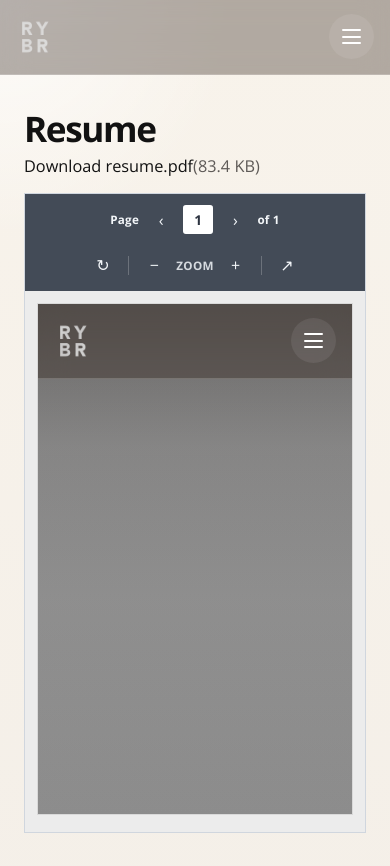
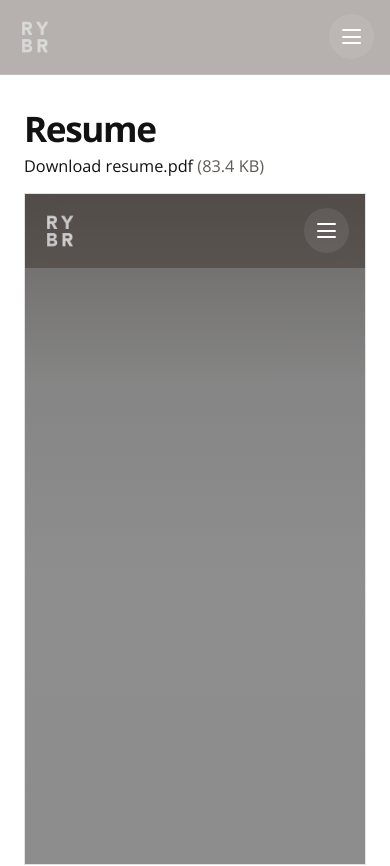
Before and after one commit to Ryanline/Ryanline.github.io, an Angular app: page /resume in a window 390 px wide. Shown: the top 866 px of the page. Built offline with nearby package versions, Linux system fonts and the light colour scheme.

Commit message:
Simplify resume viewer and page backgrounds

```diff
--- a/src/app/about-page.component.ts
+++ b/src/app/about-page.component.ts
@@ -4,7 +4,7 @@ import { Component } from '@angular/core';
   selector: 'app-about-page',
   standalone: true,
   template: `
-    <section class="page-section">
+    <section class="page-section page-section-plain">
       <div class="page-container prose-panel">
         <div class="section-heading section-heading-tight">
           <h2>About</h2>
--- a/src/app/contact-page.component.ts
+++ b/src/app/contact-page.component.ts
@@ -6,7 +6,7 @@ import { FormsModule } from '@angular/forms';
   standalone: true,
   imports: [FormsModule],
   template: `
-    <section class="page-section">
+    <section class="page-section page-section-plain">
       <div class="page-container contact-layout">
         <div class="section-heading section-heading-tight">
           <h2>Contact</h2>
@@ -34,7 +34,7 @@ import { FormsModule } from '@angular/forms';
               <textarea name="message" rows="8" [(ngModel)]="form.message" required></textarea>
             </label>
 
-            <button class="button button-primary" type="submit">Send Message</button>
+            <button class="button button-dark" type="submit">Send Message</button>
           </form>
         </div>
       </div>
--- a/src/app/resume-page.component.ts
+++ b/src/app/resume-page.component.ts
@@ -4,7 +4,7 @@ import { Component } from '@angular/core';
   selector: 'app-resume-page',
   standalone: true,
   template: `
-    <section class="page-section">
+    <section class="page-section page-section-plain">
       <div class="resume-page-shell">
         <div class="section-heading section-heading-tight resume-heading">
           <h2>Resume</h2>
@@ -12,40 +12,14 @@ import { Component } from '@angular/core';
 
         <p class="resume-download-line">
           <a href="/resume.pdf" download>Download resume.pdf</a>
-          <span>({{ resumeSizeLabel }})</span>
+          <span> ({{ resumeSizeLabel }})</span>
         </p>
 
-        <div class="resume-viewer" aria-label="Resume preview">
-          <div class="resume-toolbar" aria-hidden="true">
-            <div class="resume-toolbar-group">
-              <span class="resume-toolbar-label">Page</span>
-              <button class="resume-toolbar-button" type="button">&lsaquo;</button>
-              <div class="resume-toolbar-pagebox">1</div>
-              <button class="resume-toolbar-button" type="button">&rsaquo;</button>
-              <span class="resume-toolbar-label">of 1</span>
-            </div>
-
-            <div class="resume-toolbar-group">
-              <button class="resume-toolbar-button" type="button">&#8635;</button>
-              <span class="resume-toolbar-separator"></span>
-              <button class="resume-toolbar-button" type="button">&minus;</button>
-              <span class="resume-toolbar-label resume-toolbar-zoom">ZOOM</span>
-              <button class="resume-toolbar-button" type="button">+</button>
-              <span class="resume-toolbar-separator"></span>
-              <a class="resume-toolbar-button resume-toolbar-link" href="/resume.pdf" target="_blank" rel="noopener">
-                &#8599;
-              </a>
-            </div>
-          </div>
-
-          <div class="resume-document-shell">
-            <iframe
-              class="resume-frame"
-              src="/resume.pdf"
-              title="Ryan Brooks resume PDF preview"
-            ></iframe>
-          </div>
-        </div>
+        <iframe
+          class="resume-frame"
+          src="/resume.pdf"
+          title="Ryan Brooks resume PDF preview"
+        ></iframe>
       </div>
     </section>
   `,
--- a/src/styles.css
+++ b/src/styles.css
@@ -285,6 +285,10 @@ select {
   padding-top: 7rem;
 }
 
+.page-section-plain {
+  background: #ffffff;
+}
+
 .page-container,
 .section-heading,
 .project-grid,
@@ -435,7 +439,7 @@ select {
 }
 
 .resume-page-shell {
-  max-width: 48rem;
+  max-width: min(92vw, 86rem);
 }
 
 .resume-heading {
@@ -463,83 +467,10 @@ select {
   text-decoration: underline;
 }
 
-.resume-viewer {
-  border: 1px solid #d0d6de;
-  background: #eef1f4;
-}
-
-.resume-toolbar {
-  display: flex;
-  align-items: center;
-  justify-content: space-between;
-  gap: 1rem;
-  padding: 0.7rem 0.9rem;
-  background: #434b57;
-  color: #f3f6f9;
-}
-
-.resume-toolbar-group {
-  display: flex;
-  align-items: center;
-  gap: 0.45rem;
-}
-
-.resume-toolbar-label {
-  font-size: 0.73rem;
-  font-weight: 700;
-  letter-spacing: 0.02em;
-}
-
-.resume-toolbar-zoom {
-  opacity: 0.84;
-}
-
-.resume-toolbar-button,
-.resume-toolbar-link {
-  display: inline-flex;
-  align-items: center;
-  justify-content: center;
-  width: 1.85rem;
-  height: 1.85rem;
-  padding: 0;
-  border: 0;
-  background: transparent;
-  color: inherit;
-  text-decoration: none;
-  font-size: 1rem;
-  line-height: 1;
-}
-
-.resume-toolbar-pagebox {
-  min-width: 1.9rem;
-  height: 1.85rem;
-  padding: 0 0.45rem;
-  border-radius: 0.18rem;
-  background: #ffffff;
-  color: #2d3440;
-  font-size: 0.85rem;
-  font-weight: 700;
-  display: inline-flex;
-  align-items: center;
-  justify-content: center;
-}
-
-.resume-toolbar-separator {
-  width: 1px;
-  height: 1.2rem;
-  background: rgba(255, 255, 255, 0.22);
-  margin: 0 0.2rem;
-}
-
-.resume-document-shell {
-  padding: 1.6rem;
-  background: #ececec;
-}
-
 .resume-frame {
   width: 100%;
-  min-height: 66rem;
-  border: 1px solid #d9d9d9;
+  min-height: 88rem;
+  border: 1px solid rgba(17, 17, 17, 0.12);
   background: #fff;
 }
 
@@ -555,6 +486,10 @@ select {
   display: grid;
   gap: 1rem;
   margin-top: 1.2rem;
+}
+
+.contact-form .button {
+  justify-self: start;
 }
 
 .contact-form label {
@@ -723,16 +658,7 @@ select {
     max-width: 100%;
   }
 
-  .resume-toolbar {
-    flex-wrap: wrap;
-    justify-content: center;
-  }
-
-  .resume-document-shell {
-    padding: 0.75rem;
-  }
-
   .resume-frame {
-    min-height: 32rem;
+    min-height: 42rem;
   }
 }
```
